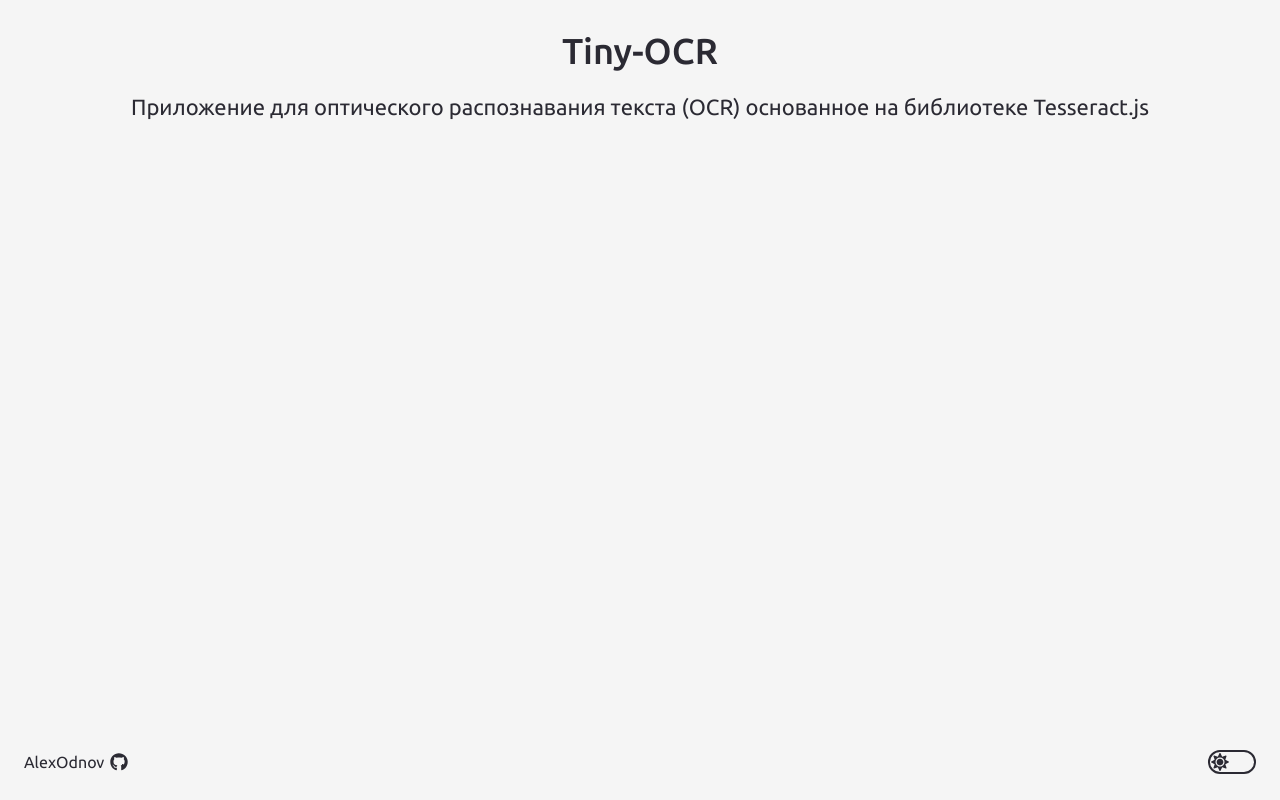
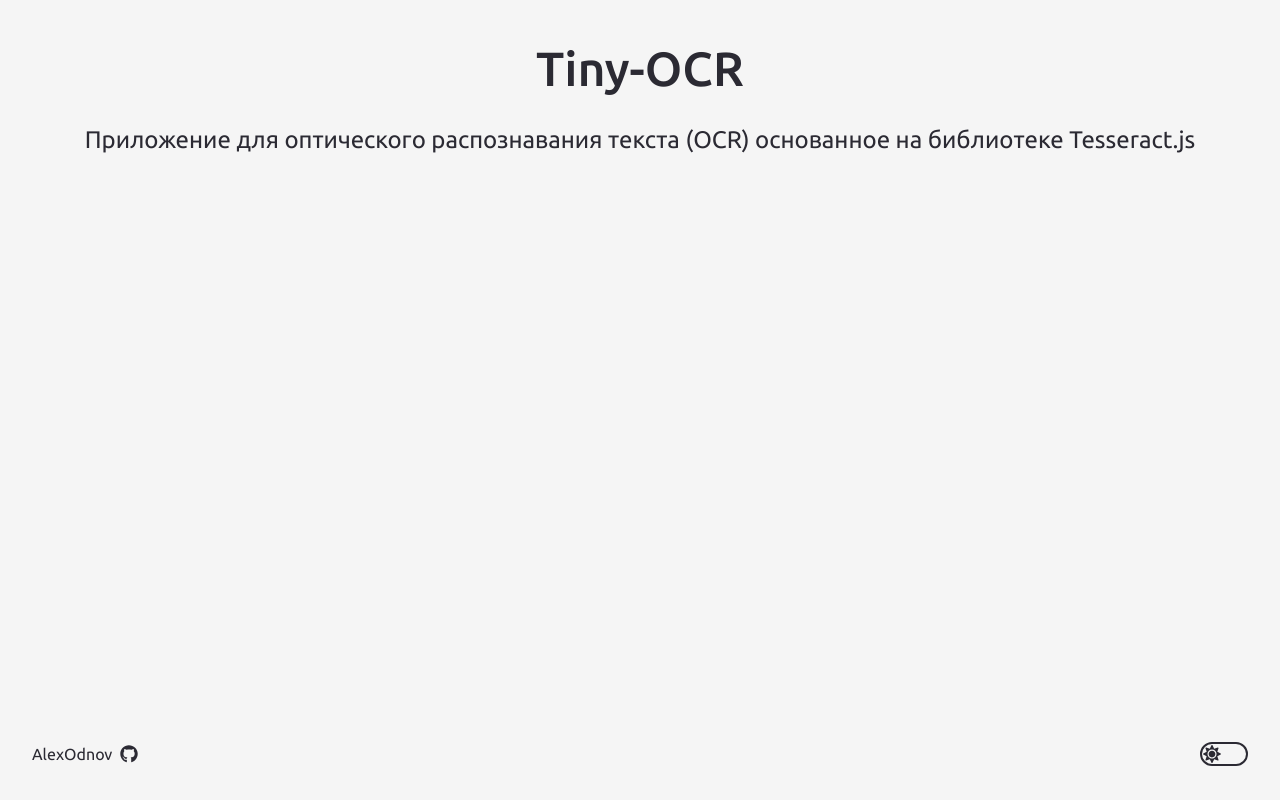
Before and after one commit to AlexOdnov/Tiny-OCR, a Vue app: page / in a window 1280 px wide. Built offline with nearby package versions, Linux system fonts and the light colour scheme.

Commit message:
change font size, replace px to rem, add base.scss, add link to tesseract.js

```diff
--- a/src/App.vue
+++ b/src/App.vue
@@ -37,6 +37,14 @@ export default defineComponent({
 </script>
 
 <style lang="scss">
+:root {
+  font-size: 14px;
+  --outer-padding: 2rem;
+
+  @media (min-width: 480px) {
+    font-size: 16px;
+  }
+}
 #app {
   font-family: 'Ubuntu', sans-serif;
   -webkit-font-smoothing: antialiased;
--- /dev/null
+++ b/src/assets/base.scss
@@ -0,0 +1,51 @@
+.link {
+  position: relative;
+  display: inline-flex;
+  align-items: center;
+  gap: 0.5rem;
+  padding: 2px 0;
+  text-decoration: none;
+  outline: none;
+  transition: opacity 0.2s;
+
+  &::before {
+    content: '';
+
+    position: absolute;
+    bottom: 0;
+    left: 0;
+    display: block;
+    width: 100%;
+    height: 1px;
+    background-color: var(--color);
+    transform: scale(0);
+    transition: transform 0.2s;
+  }
+
+  &:hover,
+  &:focus-visible {
+    opacity: 0.75;
+    &::before {
+      transform: scale(1);
+    }
+  }
+}
+
+.button {
+  display: inline-flex;
+  place-items: center;
+  padding: 1rem;
+  color: var(--color);
+  text-transform: uppercase;
+  background: var(--bgLightColor);
+  border: 2px solid var(--color);
+  border-radius: 1rem;
+  outline: none;
+  transition: color 0.3s, background 0.3s;
+
+  &:hover,
+  &:focus-visible {
+    color: var(--bgLightColor);
+    background: var(--color);
+  }
+}
--- a/src/components/OcrFooter.vue
+++ b/src/components/OcrFooter.vue
@@ -1,7 +1,7 @@
 <template>
   <footer class="footer">
     <a
-      class="footer__link"
+      class="link footer__link"
       href="https://github.com/AlexOdnov/Tiny-OCR"
       rel="noopener noreferrer"
       target="_blank"
@@ -27,13 +27,14 @@
 </template>
 
 <script lang="ts">
+import { defineComponent } from 'vue';
 import ThemeToggler from './ThemeToggler.vue';
 
-export default {
+export default defineComponent({
   name: 'OcrFooter',
 
   components: { ThemeToggler },
-};
+});
 </script>
 
 <style lang="scss" scoped>
@@ -41,39 +42,6 @@ export default {
   display: flex;
   align-items: center;
   justify-content: space-between;
-  padding: 24px;
-}
-.footer__link {
-  position: relative;
-  display: flex;
-  align-items: center;
-  gap: 6px;
-  padding: 2px 0;
-  text-decoration: none;
-  outline: none;
-  transition: opacity 0.2s;
-
-  &::before {
-    content: '';
-
-    position: absolute;
-    bottom: 0;
-    left: 0;
-    display: block;
-    width: 100%;
-    height: 1px;
-    background-color: var(--color);
-
-    transform: scale(0);
-    transition: transform 0.2s;
-  }
-
-  &:hover,
-  &:focus-visible {
-    opacity: 0.75;
-    &::before {
-      transform: scale(1);
-    }
-  }
+  padding: var(--outer-padding);
 }
 </style>
--- a/src/components/OcrHeader.vue
+++ b/src/components/OcrHeader.vue
@@ -3,31 +3,38 @@
     <h1 class="header__title">Tiny-OCR</h1>
     <p class="header__description">
       Приложение для оптического распознавания текста (OCR) основанное на
-      библиотеке Tesseract.js
+      библиотеке
+      <a
+        class="link header__link"
+        href="https://github.com/naptha/tesseract.js"
+        rel="noopener noreferrer"
+        target="_blank"
+        aria-label="Ссылка на Github"
+      >
+        Tesseract.js
+      </a>
     </p>
   </header>
 </template>
 
 <script lang="ts">
-export default {
+import { defineComponent } from 'vue';
+
+export default defineComponent({
   name: 'OcrHeader',
-};
+});
 </script>
 
 <style lang="scss" scoped>
 .header {
-  padding: 24px;
+  padding: var(--outer-padding);
 }
 .header__title {
-  font-size: 36px;
+  font-size: 3rem;
   font-weight: 500;
-  margin-bottom: 12px;
+  margin-bottom: 1rem;
 }
 .header__description {
-  font-size: 18px;
-
-  @media (min-width: 640px) {
-    font-size: 22px;
-  }
+  font-size: 1.5rem;
 }
 </style>
--- a/src/main.ts
+++ b/src/main.ts
@@ -2,5 +2,6 @@ import { createApp } from 'vue';
 import App from './App.vue';
 import './registerServiceWorker';
 import './assets/normalize.scss';
+import './assets/base.scss';
 
 createApp(App).mount('#app');
```
